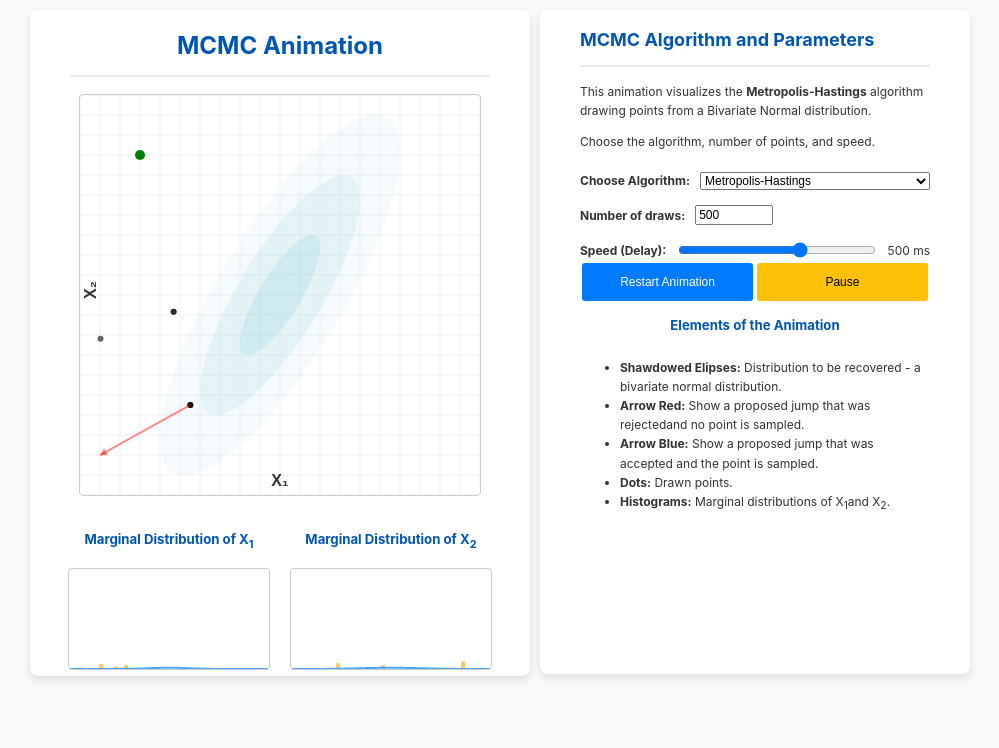
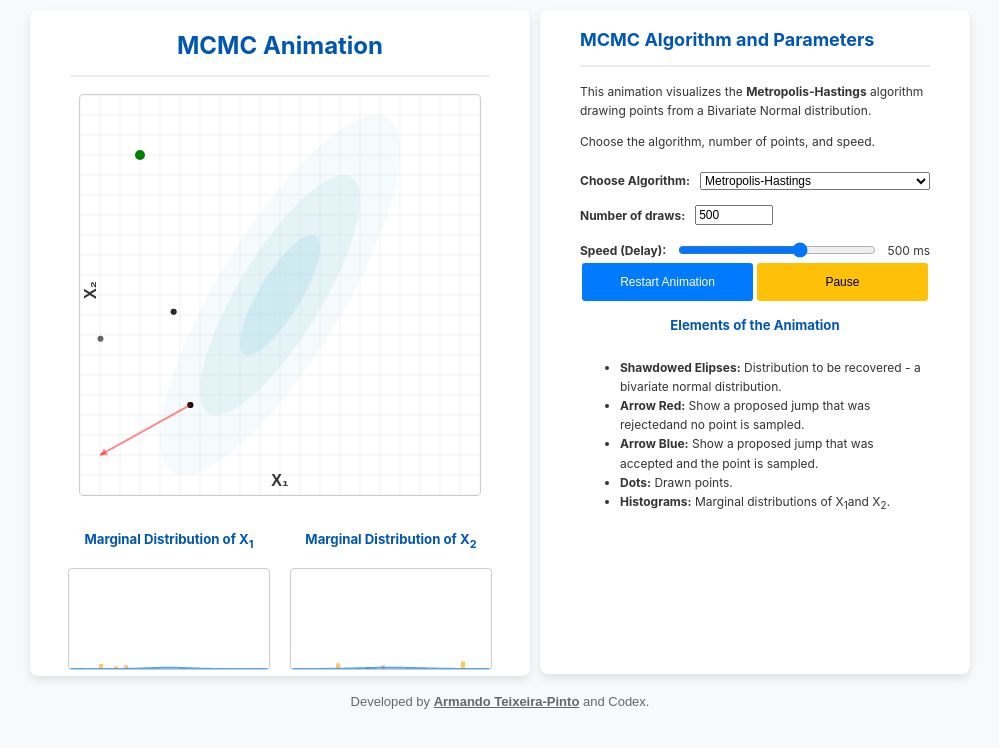
Before and after one commit to atpinto/MCMC, a plain HTML site: page index.html in a window 1280 px wide. Shown: the whole page, without its empty margins (140-1139 px from the left). Drawn offline with Linux system fonts and the light colour scheme.

Commit message:
Add simulation development credit

```diff
--- a/index.html
+++ b/index.html
@@ -173,5 +173,6 @@
     </div>
  <script src="script_MCMC.js"></script>
 
+<footer style="padding:18px 20px;text-align:center;color:#666;font:13px Arial,sans-serif">Developed by <a href="https://profiles.sydney.edu.au/armando.teixeira-pinto" style="color:inherit;font-weight:bold">Armando Teixeira-Pinto</a> and Codex.</footer>
 </body>
 </html>
```
